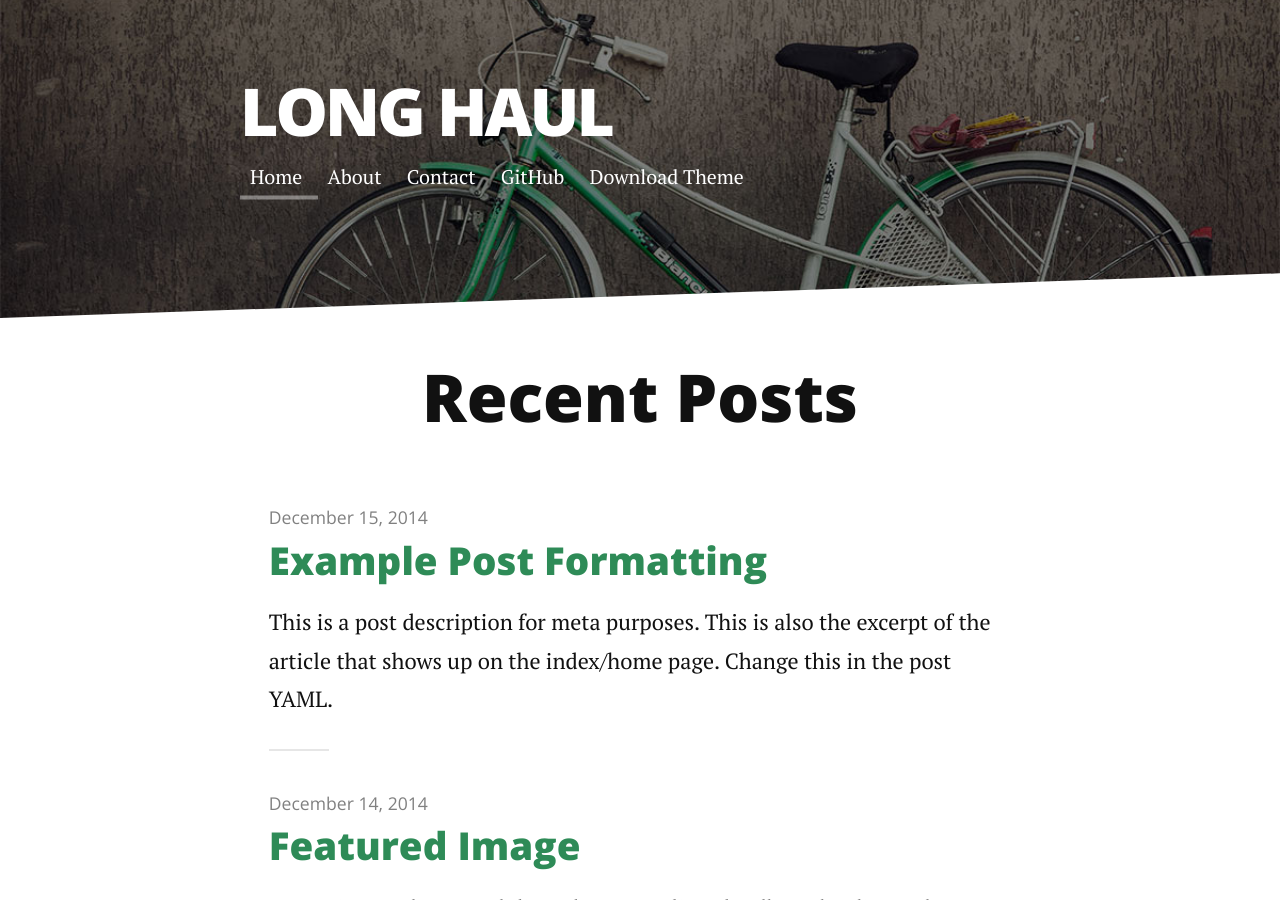
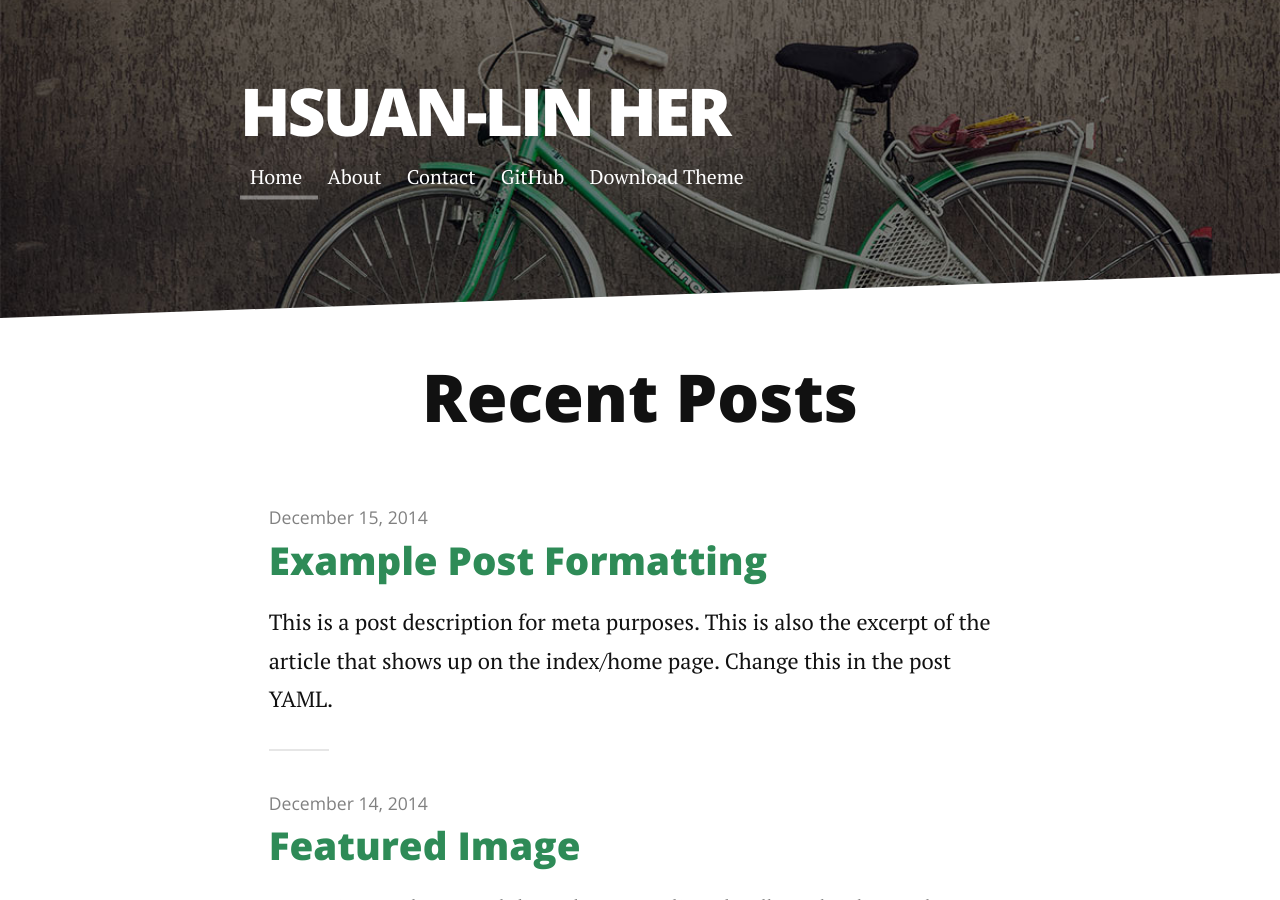
Before and after one commit to algaebrown/algaebrown.github.io, a Jekyll site: the page built from index.html, in a window 1280 px wide and 900 px high. Built offline with Jekyll 4.4.1, drawn with Linux system fonts in a browser that asks for light colours; nearby versions of some CDN libraries; the list of posts is cut into pages by our own code; some of the changed lines change nothing that is shown.

Commit message:
change config.yml

```diff
--- a/_config.yml
+++ b/_config.yml
@@ -1,7 +1,7 @@
-title: Long Haul
-description: Long Form Jekyll theme built with SASS / COMPASS / SUSY
+title: Hsuan-lin Her
+description: Molecules, Sequences to Diseases
 
-url: http://brianmaierjr.github.com/long-haul
+url: http://algaebrown.github.com/
 baseurl: ""
 paginate_path: "blog/page:num/"
 permalink: blog/:title/
@@ -20,9 +20,9 @@ navigation:
    url: /contact
 
 social:
-   github: brianmaierjr
-   twitter: brianmaierjr
-   facebook: brianmaierjr
-   email: brimaidesigns@gmail.com
+   github: algaebrown
+   twitter: hermuba
+   facebook:
+   email: b101102109@tmu.edu.tw
 
-google_analytics: "UA-58263416-1"
+google_analytics: ""
```
